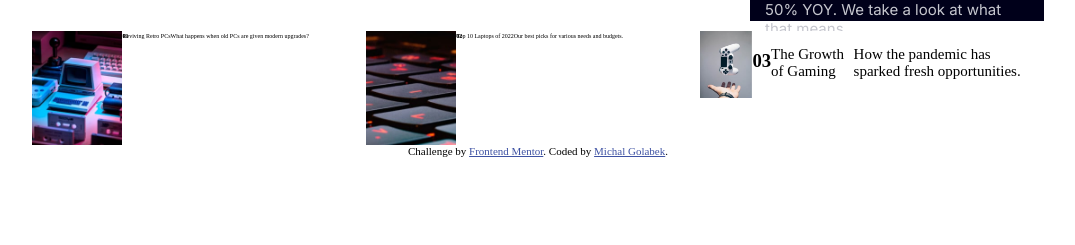
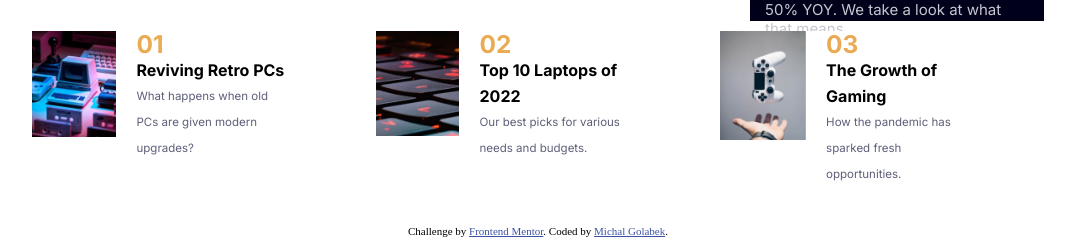
Before and after one commit to 2578344/Frontend-Mentor-Solutions, a plain HTML site: page 4.News-Homepage/news-homepage-main/index.html in a window 1280 px wide. Shown: the part 688-933 px from the top of the page, without its empty margins (102-1177 px from the left). Before the commit the page ends 853 px from the top, so only its background shows below. Drawn offline with Linux system fonts and the light colour scheme.

Commit message:
styled bottom component

```diff
--- a/4.News-Homepage/news-homepage-main/assets/styles/styles.css
+++ b/4.News-Homepage/news-homepage-main/assets/styles/styles.css
@@ -139,6 +139,7 @@ Very dark blue: hsl(240, 100%, 5%)
 
 .bottom-container {
   overflow: hidden;
+  margin-bottom: 3%;
 }
 
 .bottom-container * {
@@ -148,41 +149,66 @@ Very dark blue: hsl(240, 100%, 5%)
 
 
 .bottom-box {
-  width: 33%;
+  width: 25%;
   display: flex;
+  margin-right: 9%;
 }
 
 
 
 .bottom-box img {
-  width: 27%;
+  width: 62%;
   overflow: hidden;
 }
 
-.text-box h3 {
+.text-box {
   position: absolute;
 }
 
-.text-box p {
+.text-box  {
   position: relative;
 }
 
 .text-box * {
-  font-size: 10%;
+ margin-top: 0;
+ margin-bottom: 0%;
+ margin-left: 12%;
+ line-height: 26px;
+}
+
+.text-box h3 {
+  color: hsl(35, 77%, 62%);
+  font-family: 'Inter', sans-serif;
+  font-weight: 700;
+  font-size: 153%;
 
 }
 
+.text-box h4{
+  font-family: 'Inter', sans-serif;
+  font-weight: 700;
+}
 
 
+.text-box p {
+  font-family: 'Inter', sans-serif;
+  font-weight: 400;
+  font-size: 72%;
+  color: hsl(236, 13%, 42%);
+}
 
 
+#img-2 {
+  width: 90%;
+}
 
+#img-3 {
+  width: -webkit-fill-available;
+}
 
-
-
-
-
-
+#bottom-box-3 {
+  margin-right: 0%;
+}
 
 
 
--- a/4.News-Homepage/news-homepage-main/index.html
+++ b/4.News-Homepage/news-homepage-main/index.html
@@ -53,24 +53,27 @@
         <img src = "assets/images/image-retro-pcs.jpg" alt="retro-pc-image"/>
         <div class="text-box">
         <h3>01</h3>
-        <p>Reviving Retro PCs</p>
+        <h4>Reviving Retro PCs</h4>
+        <br>
         <p>What happens when old PCs are given modern upgrades?</p>
         </div>
     </div>
     <div class="bottom-box">
-      <img src = "assets/images/image-top-laptops.jpg" alt="keyboard-image"/>
+      <img id="img-2" src = "assets/images/image-top-laptops.jpg" alt="keyboard-image"/>
       <div class="text-box">
         <h3>02</h3>
-        <p>Top 10 Laptops of 2022</p>
+        <h4>Top 10 Laptops of 2022</h4>
         <p>Our best picks for various needs and budgets.</p>
       </div>
     </div>
-    <div class="bottom-box">
-    <img src = "assets/images/image-gaming-growth.jpg" alt="gaming-image"/>
+    <div id="bottom-box-3" class="bottom-box">
+    <img id="img-3" src = "assets/images/image-gaming-growth.jpg" alt="gaming-image"/>
+    <div class="text-box">
     <h3>03</h3>
-    <p>The Growth of Gaming</p>
+    <h4>The Growth of Gaming</h4>
     <p>How the pandemic has sparked fresh opportunities.</p>
     </div>
+  </div>
   </div>
   <div class="attribution">
     Challenge by <a href="https://www.frontendmentor.io?ref=challenge" target="_blank">Frontend Mentor</a>.
```
